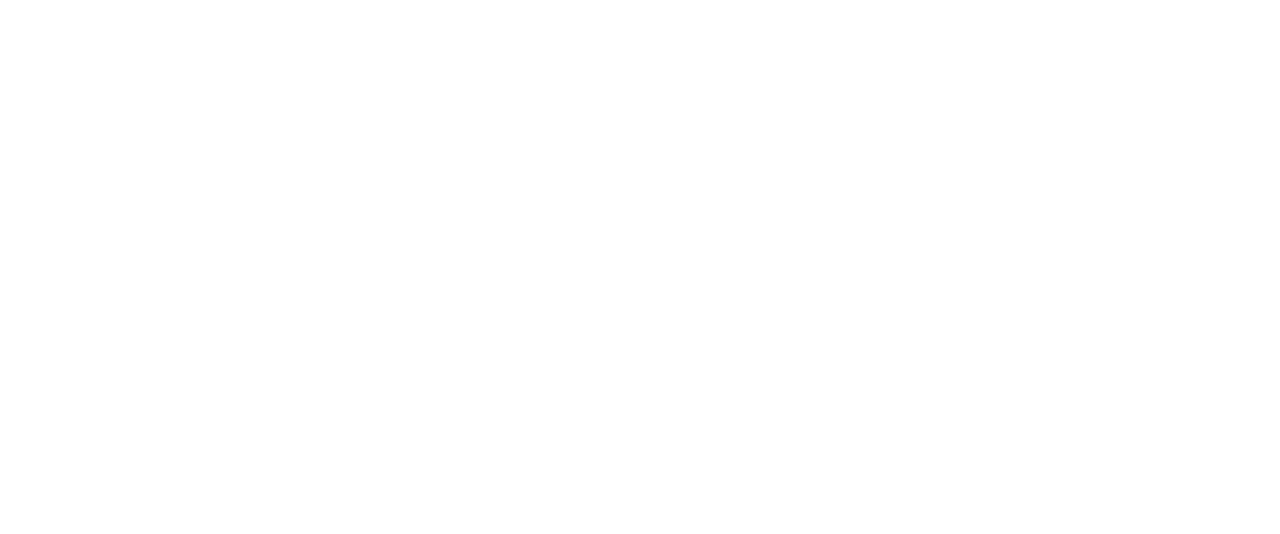
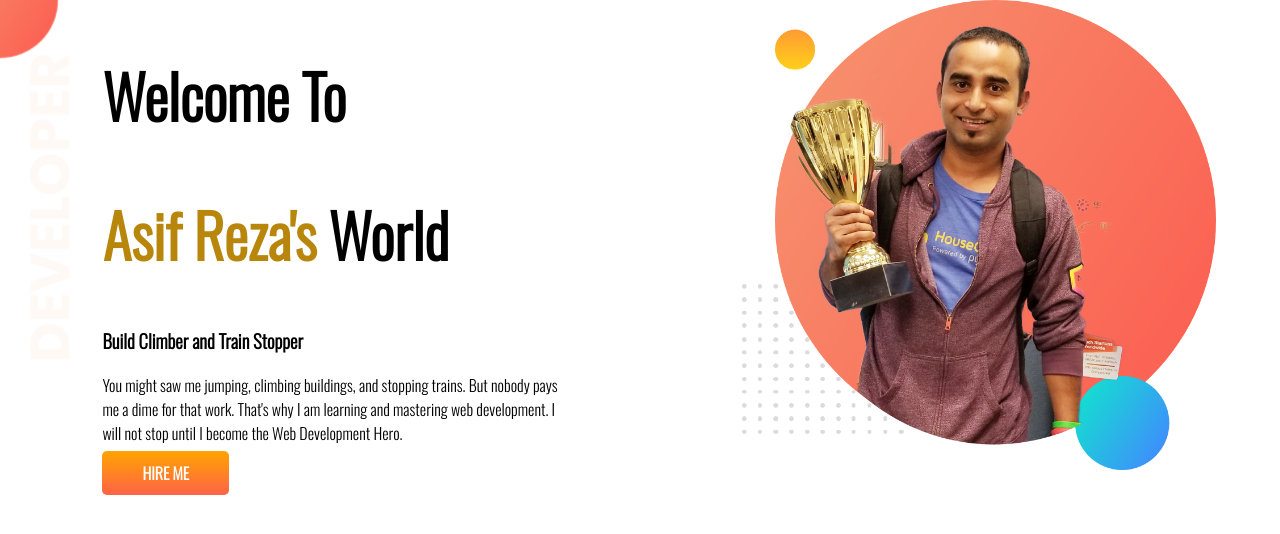
Before and after one commit to Asif2125/My-Portfolio, a plain HTML site: page index.html in a window 1280 px wide. Drawn offline with nearby package versions, Linux system fonts and the light colour scheme.

Commit message:
First part added

```diff
--- a/index.html
+++ b/index.html
@@ -5,9 +5,26 @@
     <meta http-equiv="X-UA-Compatible" content="IE=edge">
     <meta name="viewport" content="width=device-width, initial-scale=1.0">
     <title>My Portfolio</title>
+    <link rel="preconnect" href="https://fonts.googleapis.com">
+    <link rel="preconnect" href="https://fonts.gstatic.com" crossorigin>
+    <link href="https://fonts.googleapis.com/css2?family=Oswald:wght@300&display=swap" rel="stylesheet">
     <link rel="stylesheet" href="style.css">
 </head>
 <body>
+    <section class="top-banner">
+        <div class="half-width">
+            <h1>Welcome To</h1>
+            <h1><span class="author-name">Asif Reza's</span> World</h1>
+            <h3>Build Climber and Train Stopper</h3>
+            <p>You might saw me jumping, climbing buildings, and stopping trains. But nobody pays me a dime for that work. That's why I am learning and mastering web development. I will not stop until I become the Web Development Hero.</p>
 
+            <a class="hire-me" target="_blank" href="https://www.linkedin.com/in/asif-reza-63a75b170/" > HIRE ME</a>
+        </div>
+
+        <div class="half-width">
+            <img src="images/jhankar.png" alt="jhankers pic">
+        </div>
+
+    </section>
 </body>
 </html>
--- a/style.css
+++ b/style.css
@@ -0,0 +1,44 @@
+body{
+    margin: 0;
+    font-family: 'Oswald', sans-serif;
+}
+.author-name{
+    color: darkgoldenrod;
+}
+section{
+    display: flex;
+
+}
+.half-width img{
+    width: 100%;
+
+
+
+}
+.half-width{
+    width: 50%;
+    padding-left: 5%;
+    margin-left: 3%;
+    margin-right: 5%;
+
+}
+
+h1{
+    font-size: 60px;
+}
+.p{
+    color: dimgray;
+}
+.hire-me{
+    text-decoration: none;
+    background-image: linear-gradient(orange, tomato);
+    color: white;
+    font-weight: 700;
+    padding: 10px 40px;
+    border-radius: 5px;
+
+}
+.top-banner{
+    background-image: url(images/top-banner.png);
+    background-repeat: no-repeat;
+}
```
Also changed, not shown: images/dream-bg.png (added), images/exp-bg.png (added), images/jhankar.png (added), images/jhankar2.png (added), images/my-bg.png (added), images/my-bg2.png (added), images/top-banner.png (added).
